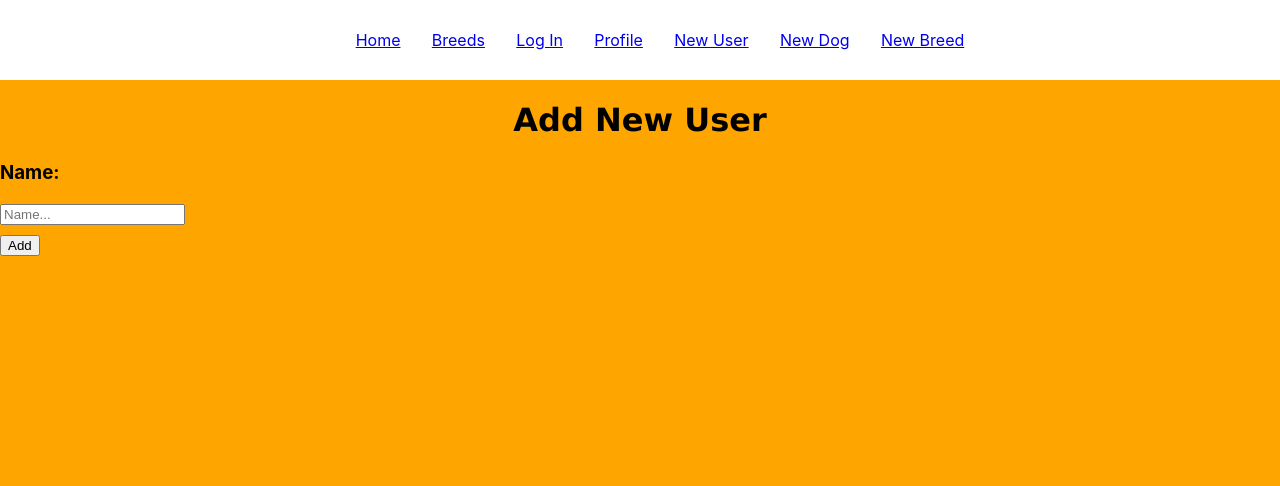
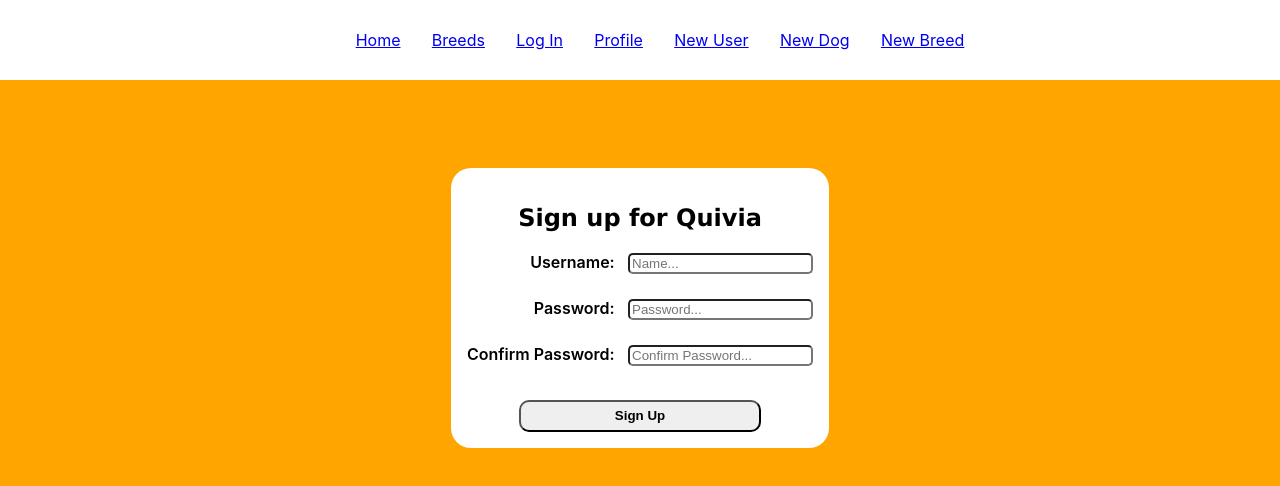
Before and after one commit to Calvinfr96/puppy-pics-front-end, a React (Create React App) app: page /new/user in a window 1280 px wide. Shown: the top 486 px of the page. Built offline with nearby package versions, Linux system fonts and the light colour scheme.

Commit message:
Set up New User Form

```diff
--- a/src/components/App.js
+++ b/src/components/App.js
@@ -33,7 +33,7 @@ function App() {
           <Route path="/breeds" exact render={(props => <BreedPage {...props} baseURL={baseURL} />)} />
           <Route path="/breeds/:id" render={(props => <BreedDetail {...props} baseURL={baseURL} user={user} />)} />
           <Route path="/profile" exact render={(props) => <ProfilePage {...props} currentUser={user} setCurrentUser={setUser} baseURL={baseURL} />} />
-          <Route path="/new/user" render={(props => <NewUserFrom {...props} baseURL={baseURL} />)} />
+          <Route path="/new/user" render={(props => <NewUserFrom {...props} setCurrentUser={setUser} baseURL={baseURL} />)} />
           <Route path="/new/dog" render={(props => <NewDogForm {...props} baseURL={baseURL} />)} />
           <Route path="/new/breed" render={(props => <NewBreedForm {...props} baseURL={baseURL} />)} />
         </Switch>
--- a/src/components/NewUserFrom.js
+++ b/src/components/NewUserFrom.js
@@ -1,10 +1,14 @@
 import React, {useState} from 'react'
+import {useHistory} from 'react-router-dom'
 
-function NewUserFrom({baseURL}) {
+function NewUserFrom({baseURL, setCurrentUser}) {
     const [formData, setFormData] = useState({
-        name: ""
+        name: "",
+        password: "",
+        password_confirmation: ""
     })
     const [errors, setErrors] = useState(null)
+    const history = useHistory()
 
     function handleChange(event) {
         const name = event.target.name
@@ -27,25 +31,49 @@ function NewUserFrom({baseURL}) {
 
         const data = await fetch(`${baseURL}/users`, configObj)
         const newUser = await data.json()
-        setErrors(newUser.errors)
+        setCurrentUser(newUser.user)
+
+        if (newUser.errors) {
+            if (newUser.errors.name) {
+                setErrors(`Name ${newUser.errors.name[0]}`)
+            } else if (newUser.errors.password_confirmation) {
+                setErrors("Passwords don't match")
+            }
+        } else {
+            setErrors(null)
+            localStorage.setItem('token', newUser.jwt)
+            history.push('/')
+        }
     }
 
     function handleSubmit(event) {
         event.preventDefault()
         addUser()
         setFormData({
-            name: ""
+            name: "",
+            password: "",
+            password_confirmation: ""
         })
     }
 
     return (
-        <div>
-           <h1>Add New User</h1>
-           <form onSubmit={handleSubmit}>
-                <h3>Name:</h3>
-                <input type="text" name="name" value={formData.name} onChange={handleChange} placeholder="Name..." required></input>
-                <button type="submit" className="submit">Add</button>
-                {errors ? <h3 className="error">{`Name ${errors.name[0]}`}</h3> : null}
+        <div className="login-page">
+           <form className="login-form" onSubmit={handleSubmit}>
+                <h2>Sign up for Quivia</h2>
+                <label>
+                    Username:
+                    <input type="text" name="name" value={formData.name} onChange={handleChange} placeholder="Name..." required></input>
+                </label>
+                <label>
+                    Password:
+                    <input type="password" name="password" value={formData.password} onChange={handleChange} placeholder="Password..." required></input>
+                </label>
+                <label>
+                    Confirm Password:
+                    <input type="password" name="password_confirmation" value={formData.password_confirmation} onChange={handleChange} placeholder="Confirm Password..." required></input>
+                </label>
+                {errors ? <h3 className="error">{`${errors}`}</h3> : null}
+                <button type="submit" className="submit">Sign Up</button>
            </form>
         </div>
     )
```
